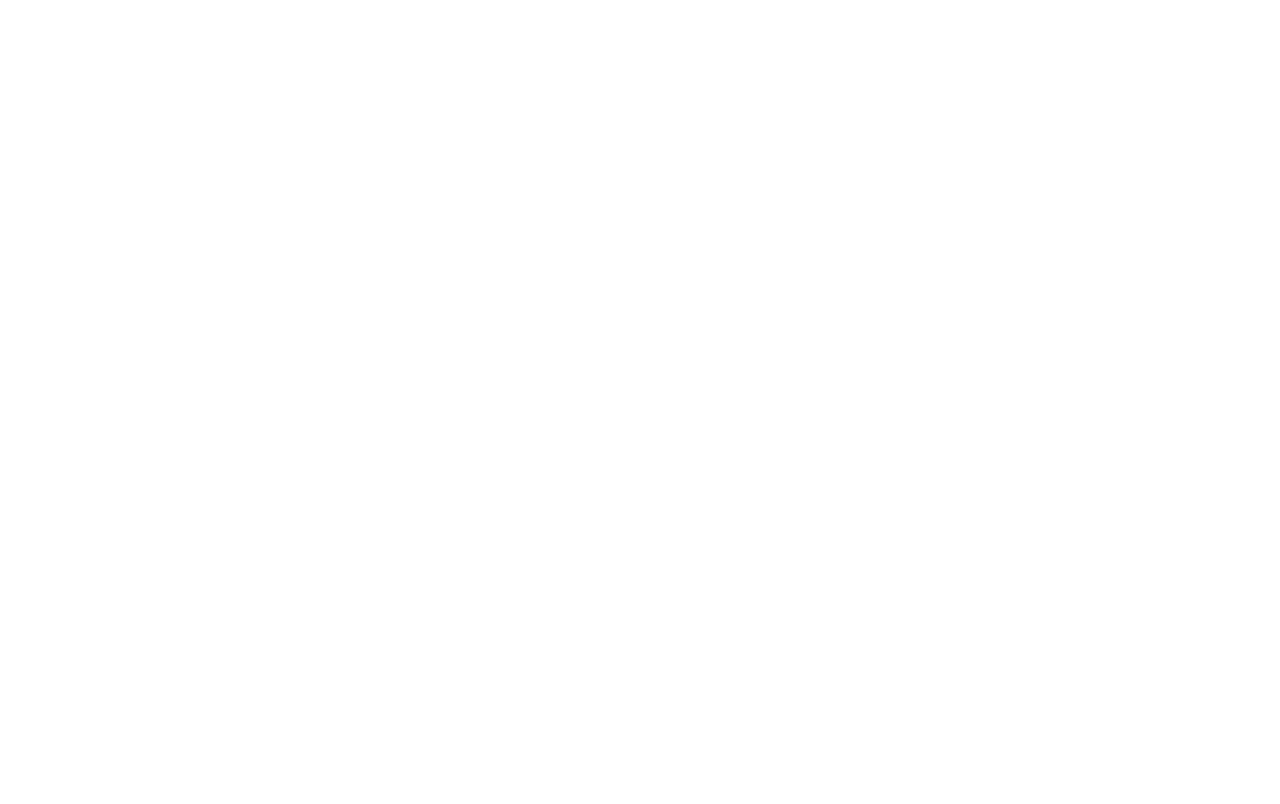
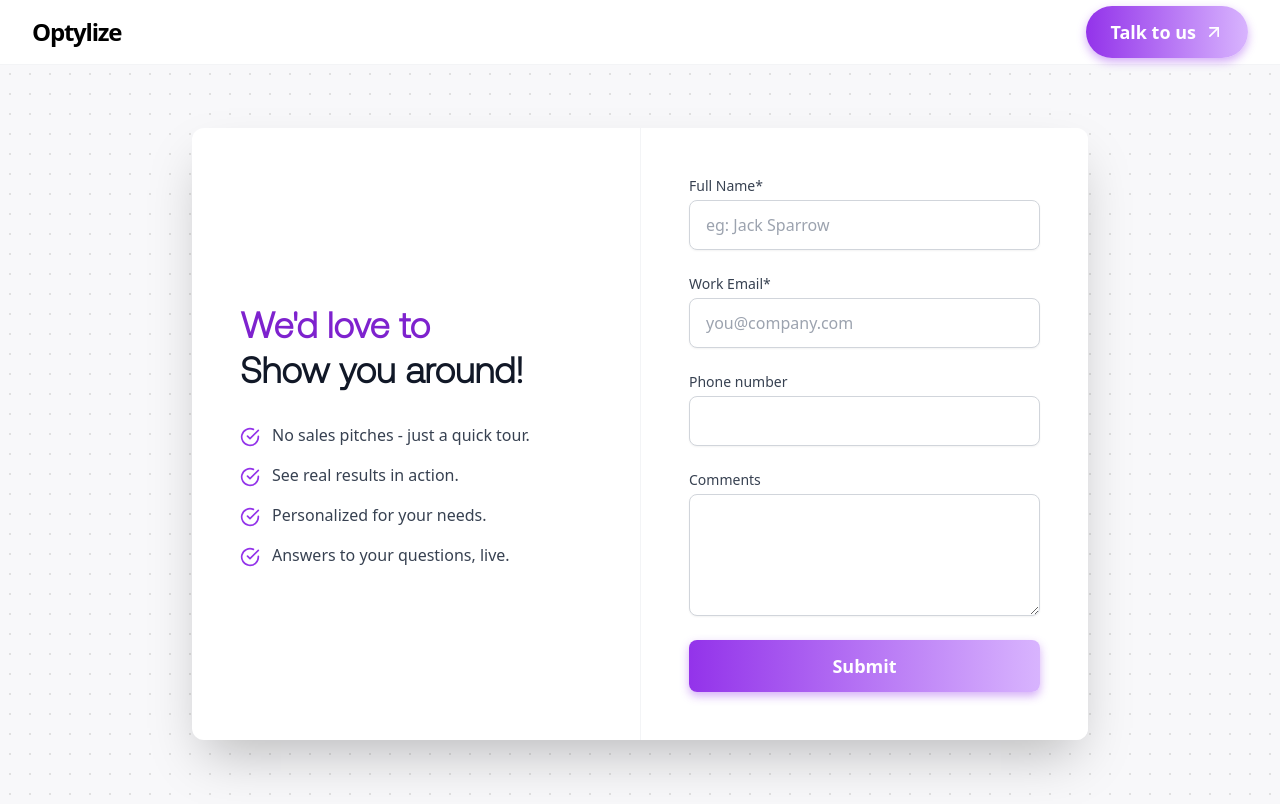
Before and after one commit to Gaurika-Sethi/Optylize-carrier-page, a React (Vite) app: page /contact in a window 1280 px wide. Before the commit this address had no page. Built offline with nearby package versions, Linux system fonts and the light colour scheme.

Commit message:
add contact page

```diff
--- a/src/App.jsx
+++ b/src/App.jsx
@@ -1,6 +1,7 @@
 import React from 'react';
 import { BrowserRouter as Router, Routes, Route } from 'react-router-dom';
 import HomePage from './HomePage';
+import ContactPage from './ContactPage';
 import JobPostingPage from './JobPostingPage';
 import JobPostingPage2 from './JobPostingPage2';
 import JobPostingPage3 from './JobPostingPage3';
@@ -16,6 +17,7 @@
     <Router>
       <Routes>
         <Route path="/" element={<HomePage />} />
+        <Route path="/contact" element={<ContactPage />} />
         <Route path="/job/sales-manager-intern" element={<JobPostingPage />} />
         <Route path="/job/business-development-intern" element={<JobPostingPage2 />} />
         <Route path="/job/agentic-ai-research-intern" element={<JobPostingPage3 />} />
--- /dev/null
+++ b/src/ContactPage.jsx
@@ -0,0 +1,350 @@
+import React from 'react';
+import { Link, useNavigate } from 'react-router-dom';
+import { FiCheckCircle } from 'react-icons/fi'; // Using a standard check icon
+import TalkToUsButton from './TalkToUsButton';
+
+
+
+const ShowYouAroundSection = () => {
+
+  // Simple state management for form inputs (optional, but good practice)
+
+  const [formData, setFormData] = React.useState({
+
+    fullName: '',
+
+    workEmail: '',
+
+    phoneNumber: '',
+
+    comments: '',
+
+  });
+
+
+
+  const handleChange = (e) => {
+
+    setFormData({ ...formData, [e.target.name]: e.target.value });
+
+  };
+
+
+
+  const handleSubmit = (e) => {
+
+    e.preventDefault();
+
+    console.log('Form Submitted:', formData);
+
+    alert('Form submitted! Check the console for data.');
+
+    // Add your actual form submission logic here
+
+  };
+
+
+
+  const listItems = [
+
+    'No sales pitches - just a quick tour.',
+
+    'See real results in action.',
+
+    'Personalized for your needs.',
+
+    'Answers to your questions, live.',
+
+  ];
+
+
+
+  return (
+
+    // Outer container with the subtle grid background pattern
+
+    // Note: The grid background is approximated using a radial-gradient for simplicity.
+
+    // For a perfect grid, a background image or complex CSS may be needed.
+
+    <section
+
+      className="py-16 px-4 sm:px-6 lg:px-8"
+
+      style={{
+
+        backgroundColor: '#f8f8fa', // Very light gray background
+
+        backgroundImage: 'radial-gradient(#e0e0e0 1px, transparent 0)',
+
+        backgroundSize: '20px 20px',
+
+      }}
+
+    >
+
+      <div className="max-w-7xl mx-auto flex justify-center items-center min-h-[600px]">
+
+        {/* Main Content Card/Container */}
+
+        <div className="bg-white rounded-xl shadow-2xl overflow-hidden w-full max-w-4xl grid grid-cols-1 lg:grid-cols-2">
+
+
+
+          {/* Left Side: Text and Bullet Points */}
+
+          <div className="p-10 lg:p-12 flex flex-col justify-center">
+
+            <h1 className="text-4xl font-extrabold text-gray-900 leading-tight">
+
+              <span className="text-purple-700">We'd love to</span><br />
+
+              Show you around!
+
+            </h1>
+
+
+
+            <ul className="mt-8 space-y-4">
+
+              {listItems.map((item, index) => (
+
+                <li key={index} className="flex items-start text-gray-700">
+
+                  <FiCheckCircle className="w-5 h-5 mt-1 text-purple-600 flex-shrink-0" />
+
+                  <span className="ml-3 text-base">{item}</span>
+
+                </li>
+
+              ))}
+
+            </ul>
+
+          </div>
+
+
+
+          {/* Right Side: Form */}
+
+          <div className="p-8 lg:p-12 bg-white border-l border-gray-100">
+
+            <form onSubmit={handleSubmit} className="space-y-6">
+
+
+
+              {/* Full Name */}
+
+              <div>
+
+                <label htmlFor="fullName" className="block text-sm font-medium text-gray-700">
+
+                  Full Name*
+
+                </label>
+
+                <input
+
+                  type="text"
+
+                  name="fullName"
+
+                  id="fullName"
+
+                  placeholder="eg: Jack Sparrow"
+
+                  value={formData.fullName}
+
+                  onChange={handleChange}
+
+                  required
+
+                  className="mt-1 block w-full px-4 py-3 border border-gray-300 rounded-lg shadow-sm focus:ring-purple-500 focus:border-purple-500 text-base"
+
+                />
+
+              </div>
+
+
+
+              {/* Work Email */}
+
+              <div>
+
+                <label htmlFor="workEmail" className="block text-sm font-medium text-gray-700">
+
+                  Work Email*
+
+                </label>
+
+                <input
+
+                  type="email"
+
+                  name="workEmail"
+
+                  id="workEmail"
+
+                  placeholder="you@company.com"
+
+                  value={formData.workEmail}
+
+                  onChange={handleChange}
+
+                  required
+
+                  className="mt-1 block w-full px-4 py-3 border border-gray-300 rounded-lg shadow-sm focus:ring-purple-500 focus:border-purple-500 text-base"
+
+                />
+
+              </div>
+
+
+
+              {/* Phone Number */}
+
+              <div>
+
+                <label htmlFor="phoneNumber" className="block text-sm font-medium text-gray-700">
+
+                  Phone number
+
+                </label>
+
+                <input
+
+                  type="tel"
+
+                  name="phoneNumber"
+
+                  id="phoneNumber"
+
+                  value={formData.phoneNumber}
+
+                  onChange={handleChange}
+
+                  className="mt-1 block w-full px-4 py-3 border border-gray-300 rounded-lg shadow-sm focus:ring-purple-500 focus:border-purple-500 text-base"
+
+                />
+
+              </div>
+
+
+
+              {/* Comments */}
+
+              <div>
+
+                <label htmlFor="comments" className="block text-sm font-medium text-gray-700">
+
+                  Comments
+
+                </label>
+
+                <textarea
+
+                  name="comments"
+
+                  id="comments"
+
+                  rows="4"
+
+                  value={formData.comments}
+
+                  onChange={handleChange}
+
+                  className="mt-1 block w-full px-4 py-3 border border-gray-300 rounded-lg shadow-sm focus:ring-purple-500 focus:border-purple-500 text-base"
+
+                ></textarea>
+
+              </div>
+
+
+
+              {/* Submit Button */}
+
+              <div>
+
+                <button
+
+                  type="submit"
+
+                  className="w-full py-3 px-4 rounded-lg text-white font-semibold text-lg transition duration-300"
+
+                  style={{
+
+                    // Custom style for the gradient button
+
+                    background: 'linear-gradient(90deg, #9333ea 0%, #d8b4fe 100%)',
+
+                    boxShadow: '0 4px 10px rgba(147, 51, 234, 0.4)',
+
+                  }}
+
+                >
+
+                  Submit
+
+                </button>
+
+              </div>
+
+
+
+            </form>
+
+          </div>
+
+        </div>
+
+      </div>
+
+    </section>
+
+  );
+
+};
+
+
+
+// Navbar component for Contact Page
+const Navbar = () => {
+  const navigate = useNavigate();
+
+  return (
+    <nav className="fixed w-full bg-white z-50 border-b border-gray-100">
+      <div className="max-w-7xl mx-auto px-4 sm:px-6 lg:px-8">
+        <div className="flex justify-between items-center h-16">
+          {/* Logo - Optylize */}
+          <div className="flex-shrink-0 flex items-center">
+            <Link to="/" className="text-2xl font-bold tracking-tighter">Optylize</Link>
+          </div>
+
+          {/* Desktop Menu - Talk to us button (navigates to home) */}
+          <div className="hidden md:flex space-x-8 items-center">
+            <TalkToUsButton onClick={() => navigate('/')} />
+          </div>
+
+          {/* Mobile Menu */}
+          <div className="md:hidden flex items-center">
+            <TalkToUsButton onClick={() => navigate('/')} />
+          </div>
+        </div>
+      </div>
+    </nav>
+  );
+};
+
+// Main Contact Page Component
+const ContactPage = () => {
+  return (
+    <div className="font-sans min-h-screen bg-white">
+      <Navbar />
+      <main className="pt-16">
+        <ShowYouAroundSection />
+      </main>
+    </div>
+  );
+};
+
+export default ContactPage;
--- a/src/HomePage.jsx
+++ b/src/HomePage.jsx
@@ -1,5 +1,5 @@
 import React, { useState } from 'react';
-import { Link } from 'react-router-dom';
+import { Link, useNavigate } from 'react-router-dom';
 import {
   FiZap,
   FiHeart,
@@ -11,6 +11,7 @@
   FiCoffee,
   FiBookOpen
 } from 'react-icons/fi';
+import TalkToUsButton from './TalkToUsButton';
 // --- Icons (SVG replacements for external libraries) ---
 
 const MapPinIcon = (props) => (
@@ -39,6 +40,7 @@
 
 const Navbar = () => {
   const [isOpen, setIsOpen] = useState(false);
+  const navigate = useNavigate();
 
   return (
     <nav className="fixed w-full bg-white z-50 border-b border-gray-100">
@@ -49,13 +51,14 @@
             <Link to="/" className="text-2xl font-bold tracking-tighter">Optylize</Link>
           </div>
 
-          {/* Desktop Menu - Links and Auth Buttons REMOVED per request */}
+          {/* Desktop Menu - Talk to us button */}
           <div className="hidden md:flex space-x-8 items-center">
-            {/* Empty per user request */}
+            <TalkToUsButton onClick={() => navigate('/contact')} />
           </div>
 
           {/* Mobile Menu Button */}
-          <div className="md:hidden">
+          <div className="md:hidden flex items-center space-x-4">
+            <TalkToUsButton onClick={() => navigate('/contact')} />
             <button onClick={() => setIsOpen(!isOpen)} className="text-gray-500">
               {isOpen ? <XIcon className="w-6 h-6" /> : <MenuIcon className="w-6 h-6" />}
             </button>
--- /dev/null
+++ b/src/TalkToUsButton.jsx
@@ -0,0 +1,95 @@
+import React from 'react';
+
+import { FiArrowUpRight } from 'react-icons/fi'; // Icon for the external link arrow
+
+const TalkToUsButton = ({ onClick, href, target }) => {
+
+  // Define base classes for the button
+
+  const buttonBaseClasses = `
+
+    inline-flex items-center justify-center
+
+    px-6 py-3 rounded-full
+
+    text-white font-semibold text-lg
+
+    transition duration-300 ease-in-out
+
+    focus:outline-none focus:ring-4 focus:ring-opacity-50
+
+  `;
+
+  // Define custom styles for the gradient background and shadow
+
+  const gradientStyle = {
+
+    background: 'linear-gradient(90deg, #9333ea 0%, #d8b4fe 100%)', // Purple gradient
+
+    boxShadow: '0 4px 10px rgba(147, 51, 234, 0.4)', // Subtle shadow
+
+  };
+
+  // Define focus ring color to match the purple gradient
+
+  const focusRingStyle = {
+
+    focusRingColor: 'rgba(147, 51, 234, 0.6)',
+
+  };
+
+  // If an href is provided, render an anchor tag (link)
+
+  if (href) {
+
+    return (
+
+      <a
+
+        href={href}
+
+        target={target || '_self'} // Use _blank for external links
+
+        className={`${buttonBaseClasses} focus:ring-[${focusRingStyle.focusRingColor}]`}
+
+        style={gradientStyle}
+
+      >
+
+        Talk to us
+
+        <FiArrowUpRight className="w-5 h-5 ml-2" />
+
+      </a>
+
+    );
+
+  }
+
+  // If no href is provided, render a standard button
+
+  return (
+
+    <button
+
+      onClick={onClick}
+
+      type="button" // Default type
+
+      className={`${buttonBaseClasses} focus:ring-[${focusRingStyle.focusRingColor}]`}
+
+      style={gradientStyle}
+
+    >
+
+      Talk to us
+
+      <FiArrowUpRight className="w-5 h-5 ml-2" />
+
+    </button>
+
+  );
+
+};
+
+export default TalkToUsButton;
```
